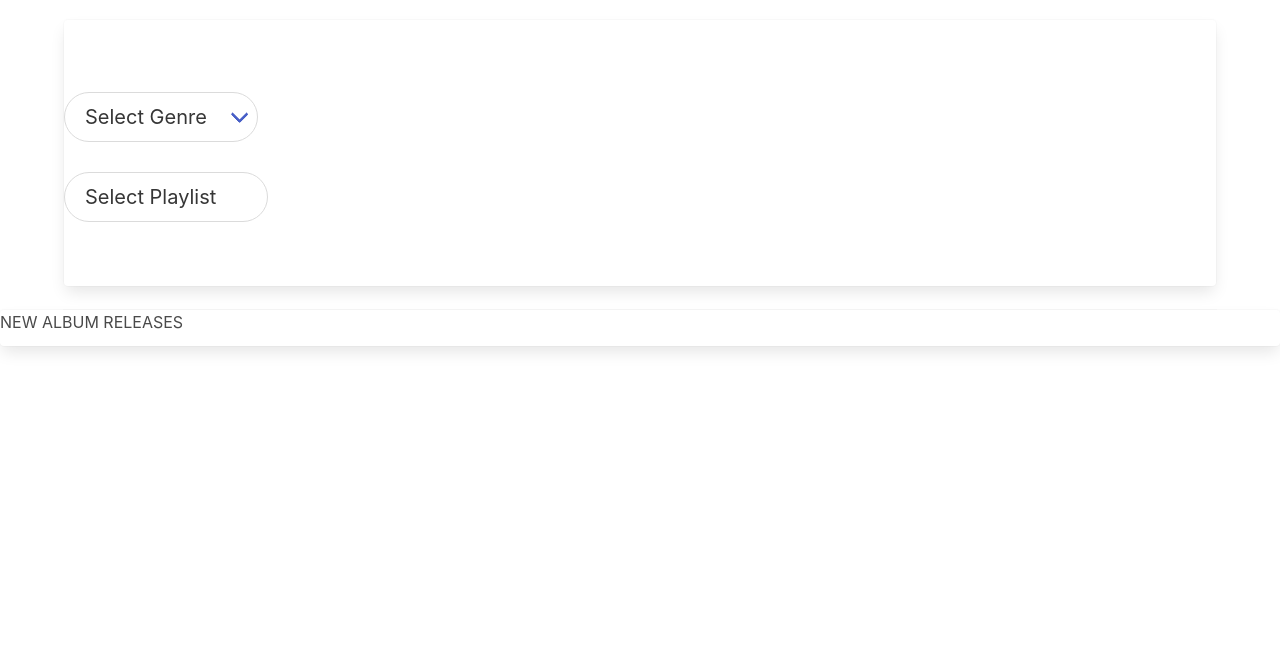
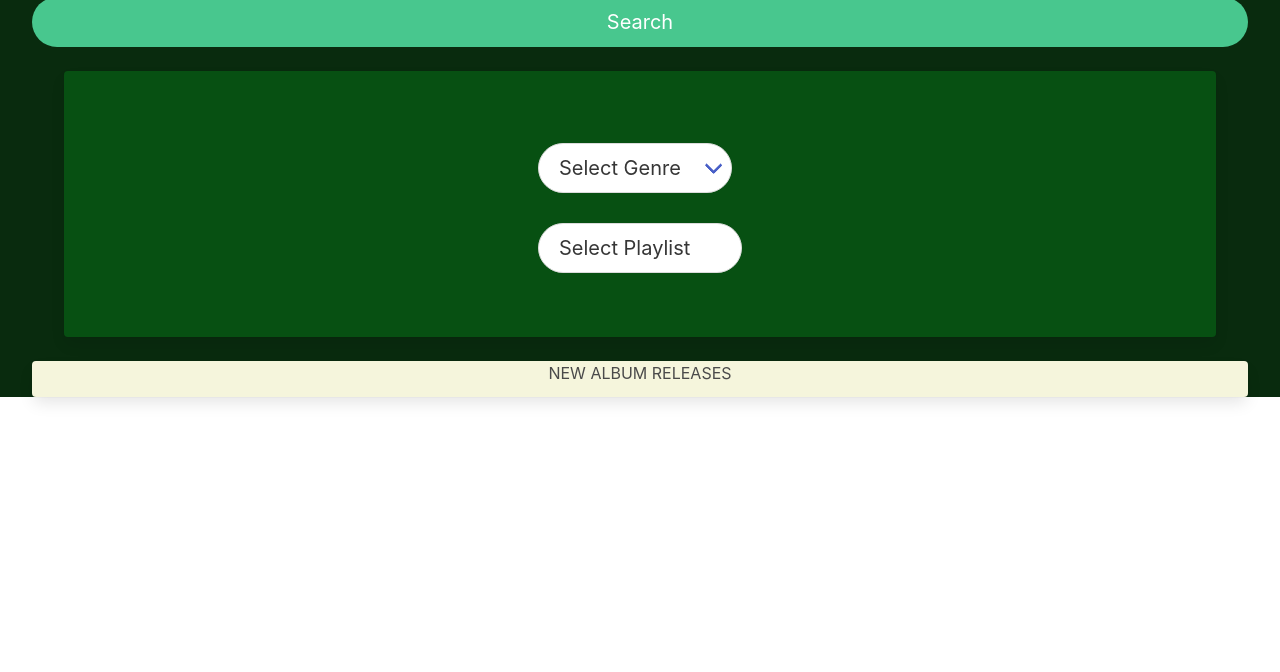
Before and after one commit to JideOgun/MusicAndMovies, a plain HTML site: page MusicPage.html in a window 1280 px wide. Shown: the part 128-800 px from the top of the page. Drawn offline with nearby package versions, Linux system fonts and the light colour scheme; no server answers.

Commit message:
fixed margin issue

```diff
--- a/MusicPage.html
+++ b/MusicPage.html
@@ -7,11 +7,11 @@
     <title>Group 1 Music and Movies</title>
     <link href="https://fonts.googleapis.com/css2?family=Permanent+Marker&family=Vollkorn:wght@500&display=swap" rel="stylesheet">
     <link rel="stylesheet" href="https://cdn.jsdelivr.net/npm/bulma@0.9.3/css/bulma.min.css">
-    <link rel="stylesheet" href="./css/style.css" />
+    <link rel="stylesheet" href="./css/MusicStyle.css" />
 
 </head>
 <h1 class="musicmoviesheader">MUSIC</h1>
-<body class="body">
+<body class="body container is-fluid">
    <div class="control">
     <label for="search-music"></label>
     <input class="input is-medium is-rounded" type="search" id="search-music" name="searchmusic" placeholder="Search for Music and Artists">
```
